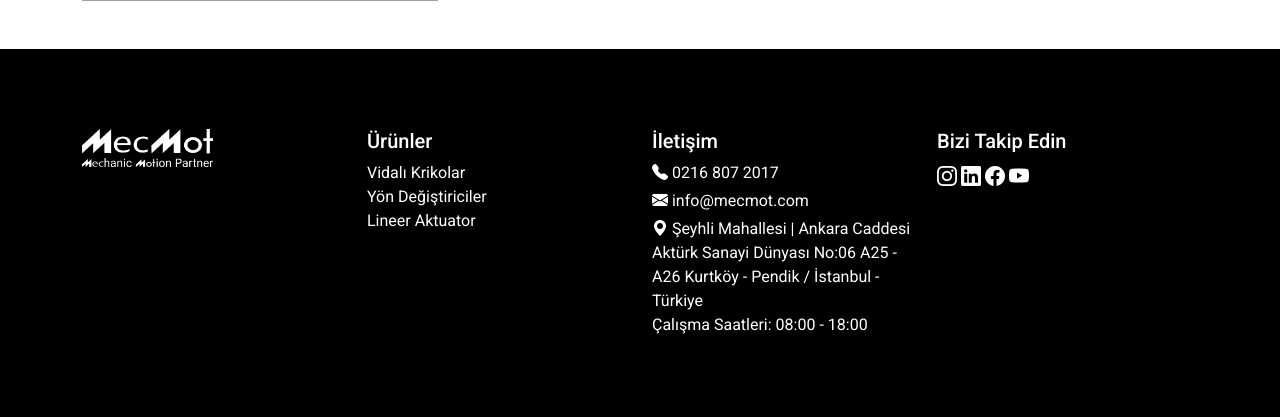
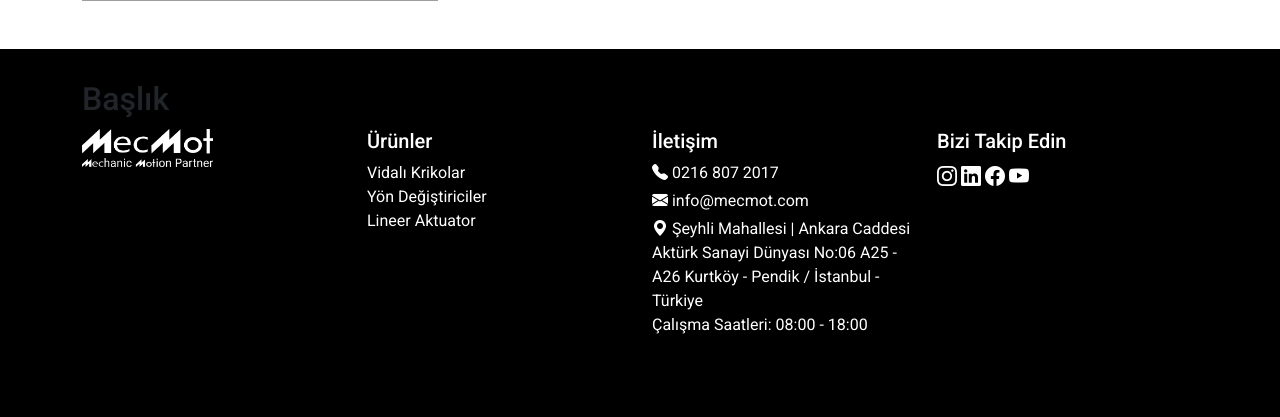
Before and after one commit to kpamukcu/mecmot, a PHP site: page /uygulamalar.php in a window 1280 px wide. Shown: the part 890-1307 px from the top of the page. Run offline with PHP 8.4, Linux system fonts and the light colour scheme; tables that the repository leaves empty or names only in its code hold one stand-in row (values such as "Sample post"); grey boxes are pictures that could not be loaded.

Commit message:
col header adding

```diff
--- a/assets/css/style.css
+++ b/assets/css/style.css
@@ -51,3 +51,12 @@ tr {
 #uygulamalar .row {
     row-gap: 20px;
 }
+
+.foto {
+    position: relative;
+}
+
+.fotoMeta {
+    position: absolute;
+    top: 970px;
+}
--- a/uygulamalar.php
+++ b/uygulamalar.php
@@ -24,7 +24,12 @@
                 foreach ($uygulamaList as $uygulamaListSatir) {
             ?>
                     <div class="col-md-4">
-                        <img src="<?php echo substr($uygulamaListSatir['gorsel'], 1); ?>" alt="" class="w-100">
+                        <div class="foto">
+                            <img src="<?php echo substr($uygulamaListSatir['gorsel'], 1); ?>" alt="" class="w-100">
+                        </div>
+                        <div class="fotoMeta">
+                            <h2>Başlık</h2>
+                        </div>
                     </div>
             <?php
                 }
```
